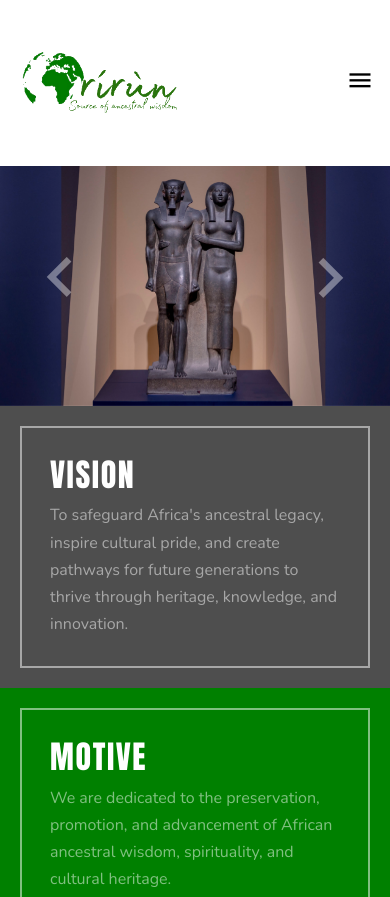
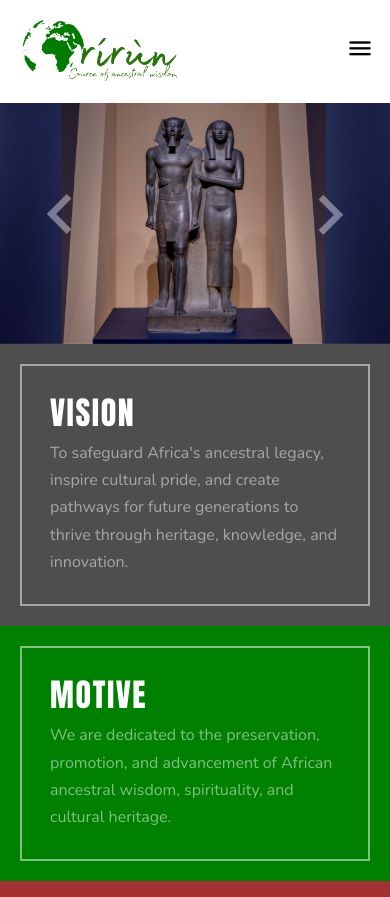
Before and after one commit to daygea/orirun, a plain HTML site: page index.html in a window 390 px wide. Shown: the top 897 px of the page. Drawn offline with nearby package versions, Linux system fonts and the light colour scheme; files whose address does not match are found by name.

Commit message:
updated the navbar

```diff
--- a/css/style.css
+++ b/css/style.css
@@ -458,8 +458,10 @@ h1, h2, h3, h4, h5,
   padding: 1rem; }
   @media (max-width: 991.98px) {
     .site-navbar {
-      padding-top: 3rem;
-      padding-bottom: 3rem; } }
+      /*padding-top: 3rem;
+      padding-bottom: 3rem; */
+    }
+  }
   .site-navbar .toggle-button {
     position: absolute;
     right: 0px; }
```
Also changed, not shown: 1 other file.
